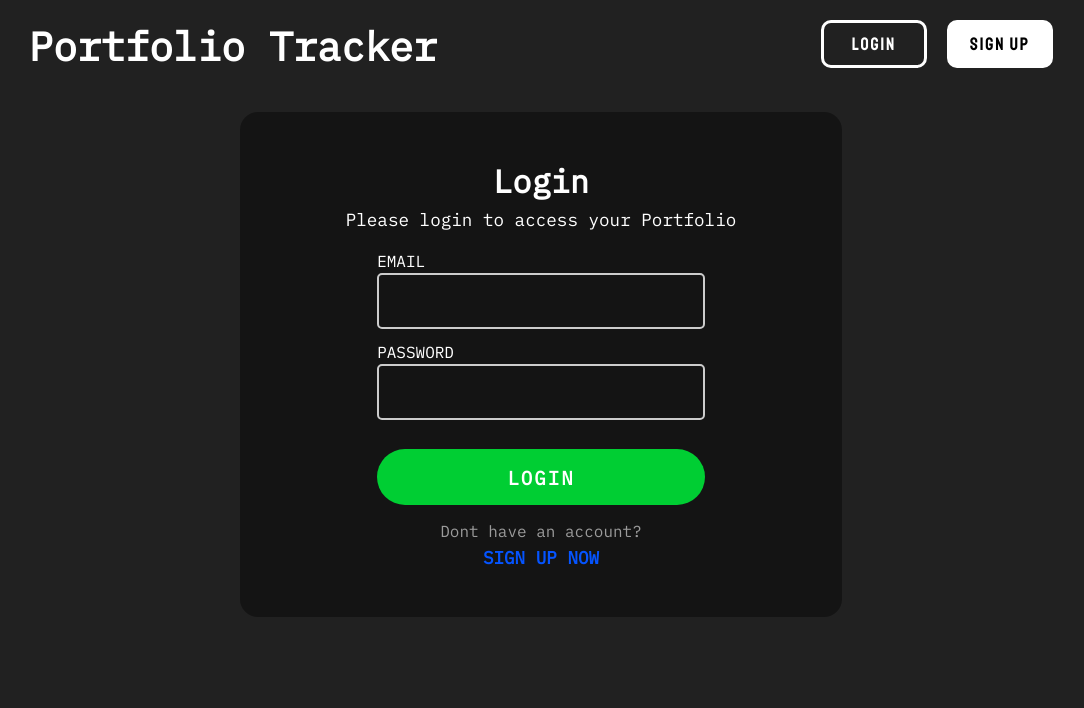
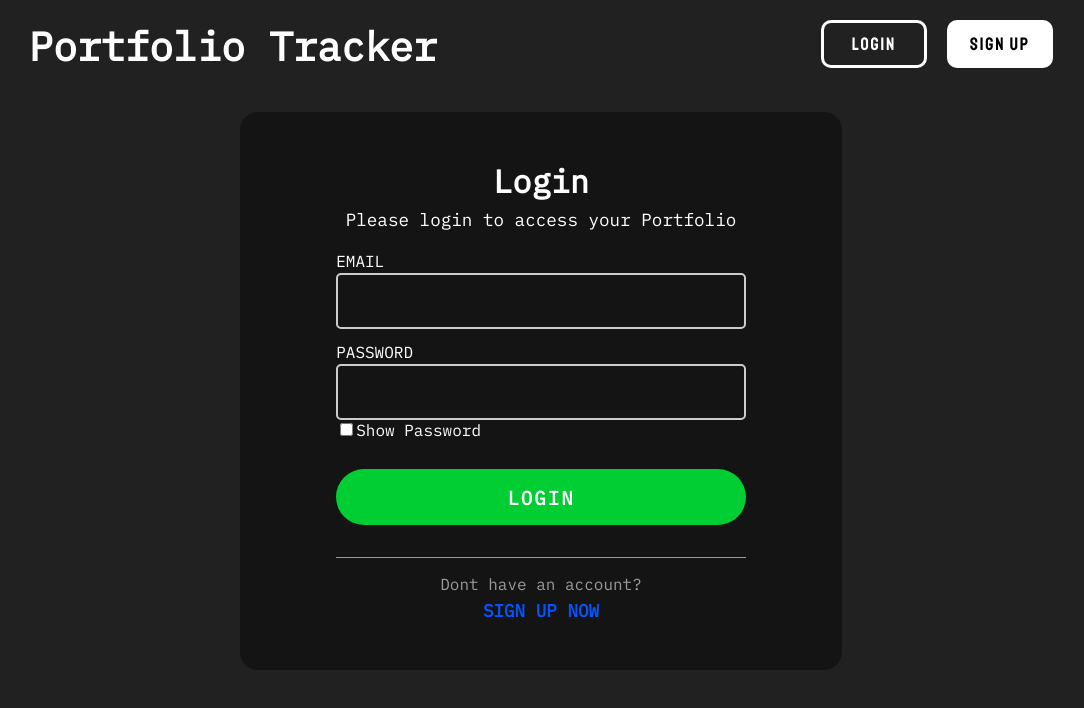
Before and after one commit to JonoMitter/portfolio-tracker, a React (Create React App) app in the folder frontend/: page /login in a window 1280 px wide. Shown: the top 708 px of the page, without its empty margins (99-1183 px from the left). Built offline with nearby package versions, Linux system fonts and the light colour scheme; no server answers.

Commit message:
added show password toggle for login page

```diff
--- a/frontend/src/pages/components/LoginForm.tsx
+++ b/frontend/src/pages/components/LoginForm.tsx
@@ -9,6 +9,7 @@ const LoginForm = (props: { setUser: (user: GetUserResponse) => void }) => {
 
   const [email, setEmail] = useState('');
   const [password, setPassword] = useState('');
+  const [passwordShown, setPasswordShown] = useState(false);
 
   const [loginErrors, setLoginError] = useState(new LoginErrorResponse());
   const [redirect, setRedirect] = useState(false);
@@ -103,8 +104,7 @@ const LoginForm = (props: { setUser: (user: GetUserResponse) => void }) => {
       <h1 className="form-heading">Login</h1>
       <h2 className="form-subheading">Please login to access your Portfolio</h2>
       <br></br>
-      <form className="form" onSubmit={submitForm}>
-
+      <form onSubmit={submitForm}>
         <div className="input-container">
           <label htmlFor="email">EMAIL</label>
           <input
@@ -127,18 +127,22 @@ const LoginForm = (props: { setUser: (user: GetUserResponse) => void }) => {
           <input
             id="password-input"
             className="input input-password"
-            type="password"
+            type={passwordShown ? "text" : "password"}
             name="password"
             onChange={e => passwordInputChange(e)}
             required
           />
+          {/* TODO */}
+          {/* Style the show password button better */}
+          <input type="checkbox" onClick={e => e.currentTarget.checked ? setPasswordShown(true) : setPasswordShown(false)} />Show Password
           <p id="password-error" className="form-error"></p>
         </div>
 
         <input type="submit" value="LOGIN" className="form-button login-button" />
       </form>
 
-      <div>
+      <div className="form-redirect">
+        <hr className="form-divider"></hr>
         <p className="form-text">Dont have an account?</p>
         <Link className="form-link" to="/signup">
           SIGN UP NOW
```
